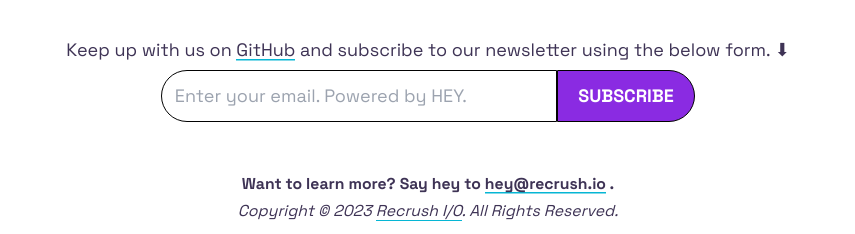
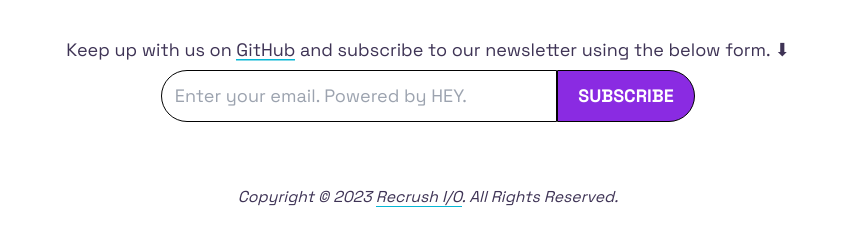
Before and after one commit to recrush/website, an Astro site: page / in a window 1280 px wide. Shown: the part 592-826 px from the top of the page, without its empty margins (212-1067 px from the left). Built offline with nearby package versions, Linux system fonts and the light colour scheme; Astro itself is replaced by a stand-in of ours.

Commit message:
chore: remove email tip
Signed-off-by: Chojan Shang <psiace@apache.org>

```diff
--- a/src/components/Footer.astro
+++ b/src/components/Footer.astro
@@ -3,7 +3,6 @@
 
 <footer class="text-sm leading-[1.75] mt-4">
   <div>
-    <p><strong>Want to learn more? Say hey to <a href="mailto:hey@recrush.io">hey@recrush.io</a> .</strong></p>
     <i>Copyright © 2023 <a href="https://recrush.io/" class="hover:underline">Recrush I/O</a>. All Rights Reserved.</i>
   </div>
 </footer>
```
